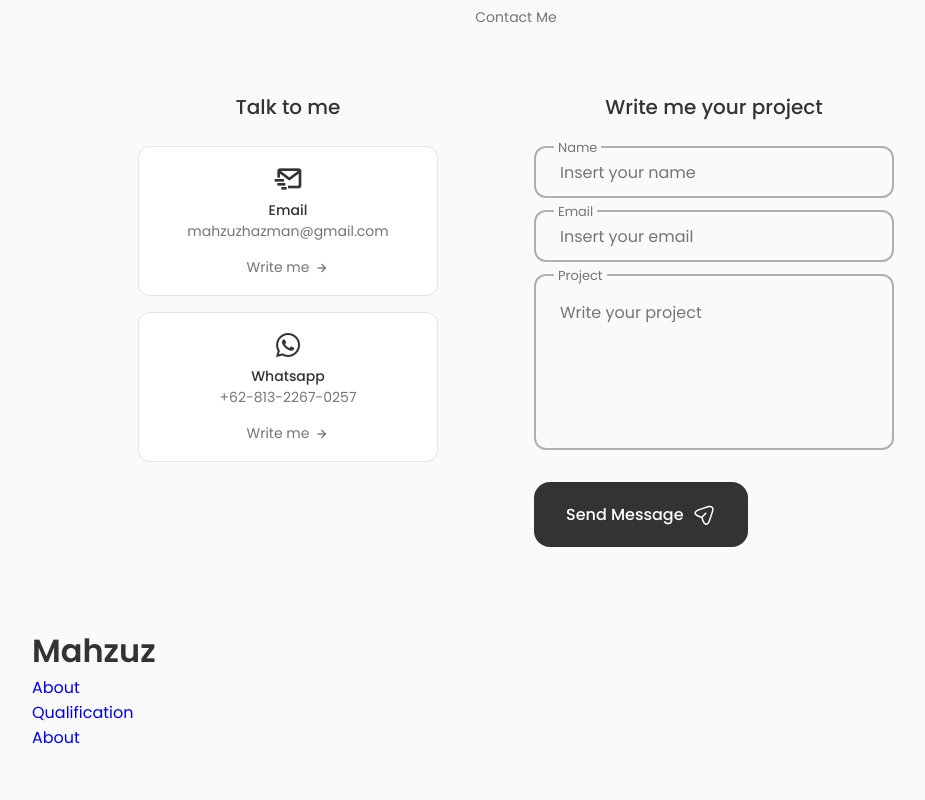
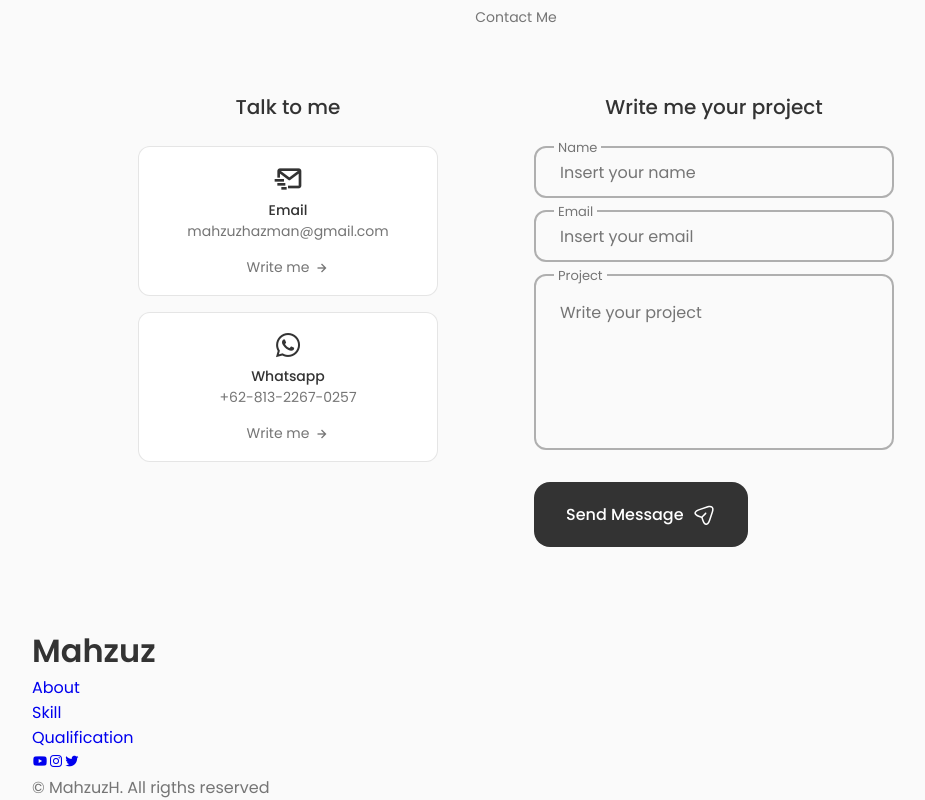
Before and after one commit to MahzuzH/portofolio-web-mahzuz, a React (Create React App) app: page / in a window 1280 px wide. Shown: the part 2999-3799 px from the top of the page, without its empty margins (124-1049 px from the left). Before the commit the page ends 3749 px from the top, so only its background shows below. Built offline with nearby package versions, Linux system fonts and the light colour scheme; the HTML template or start-up script is replaced by a standard one.

Commit message:
add footer

```diff
--- a/src/components/footer/Footer.jsx
+++ b/src/components/footer/Footer.jsx
@@ -1,4 +1,5 @@
 import React from "react";
+import "./footer.css";
 
 const Footer = () => {
     return (
@@ -14,17 +15,50 @@ const Footer = () => {
                     </li>
 
                     <li>
+                        <a href="#skill" className="footer_link">
+                            Skill
+                        </a>
+                    </li>
+
+                    <li>
                         <a href="#qualification" className="footer_link">
                             Qualification
                         </a>
                     </li>
+                </ul>
 
-                    <li>
-                        <a href="#about" className="footer_link">
-                            About
-                        </a>
-                    </li>
-                </ul>
+                <div className="footer__social">
+                    <a
+                        href="https://www.youtube.com/channel/UCmnX4ZrIwPN7spPQ8zKRCpw"
+                        className="footer__social-icon"
+                        target="_blank"
+                        rel="noreferrer"
+                    >
+                        <i class="bx bxl-youtube"></i>
+                    </a>
+
+                    <a
+                        href="https://www.instagram.com/mahzuz_hazman/"
+                        className="footer__social-icon"
+                        target="_blank"
+                        rel="noreferrer"
+                    >
+                        <i class="bx bxl-instagram"></i>
+                    </a>
+
+                    <a
+                        href="https://twitter.com/RichNjoss"
+                        className="footer__social-icon"
+                        target="_blank"
+                        rel="noreferrer"
+                    >
+                        <i class="bx bxl-twitter"></i>
+                    </a>
+                </div>
+
+                <span className="footer__copy">
+                    &#169; MahzuzH. All rigths reserved
+                </span>
             </div>
         </footer>
     );
```
